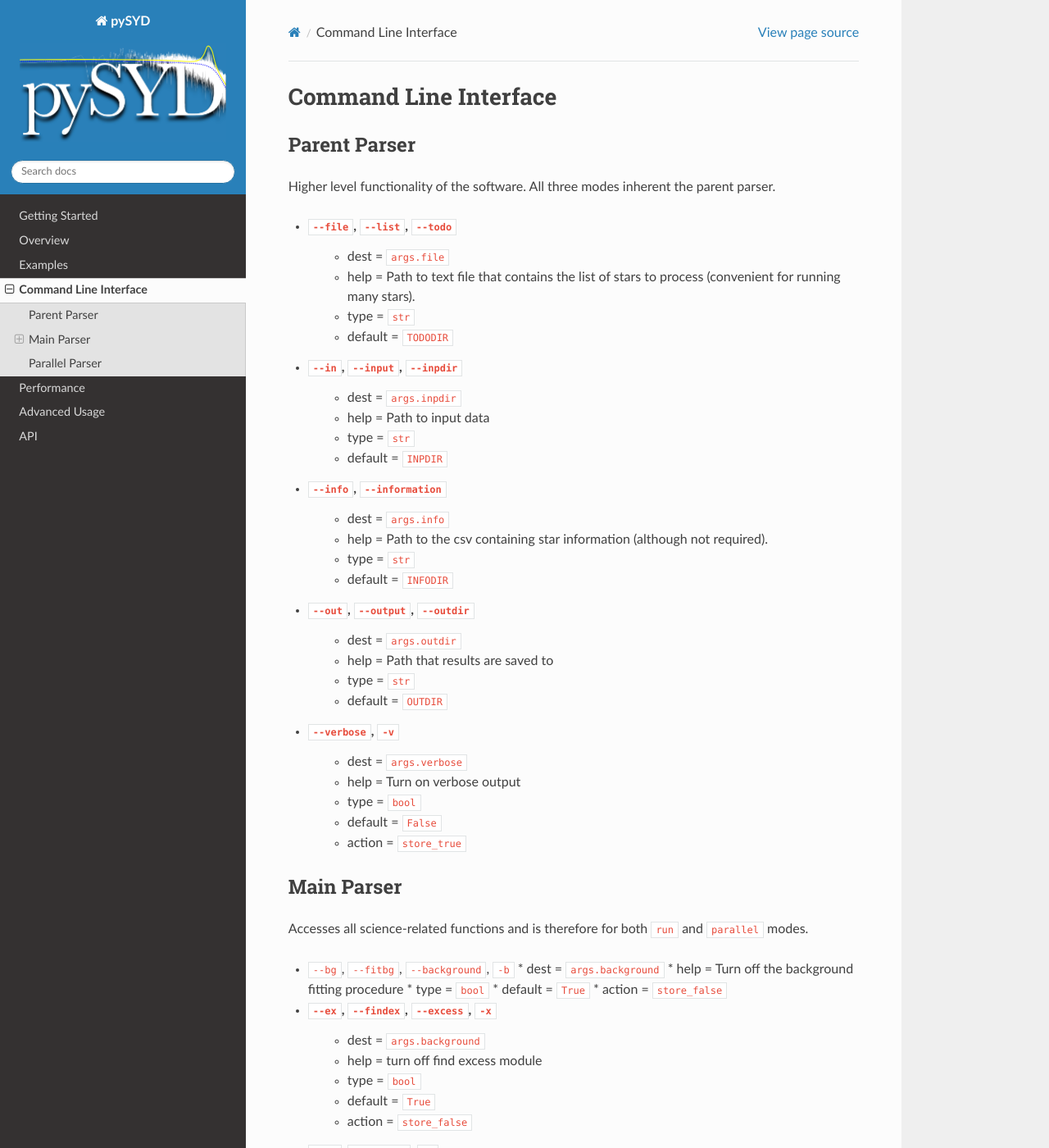
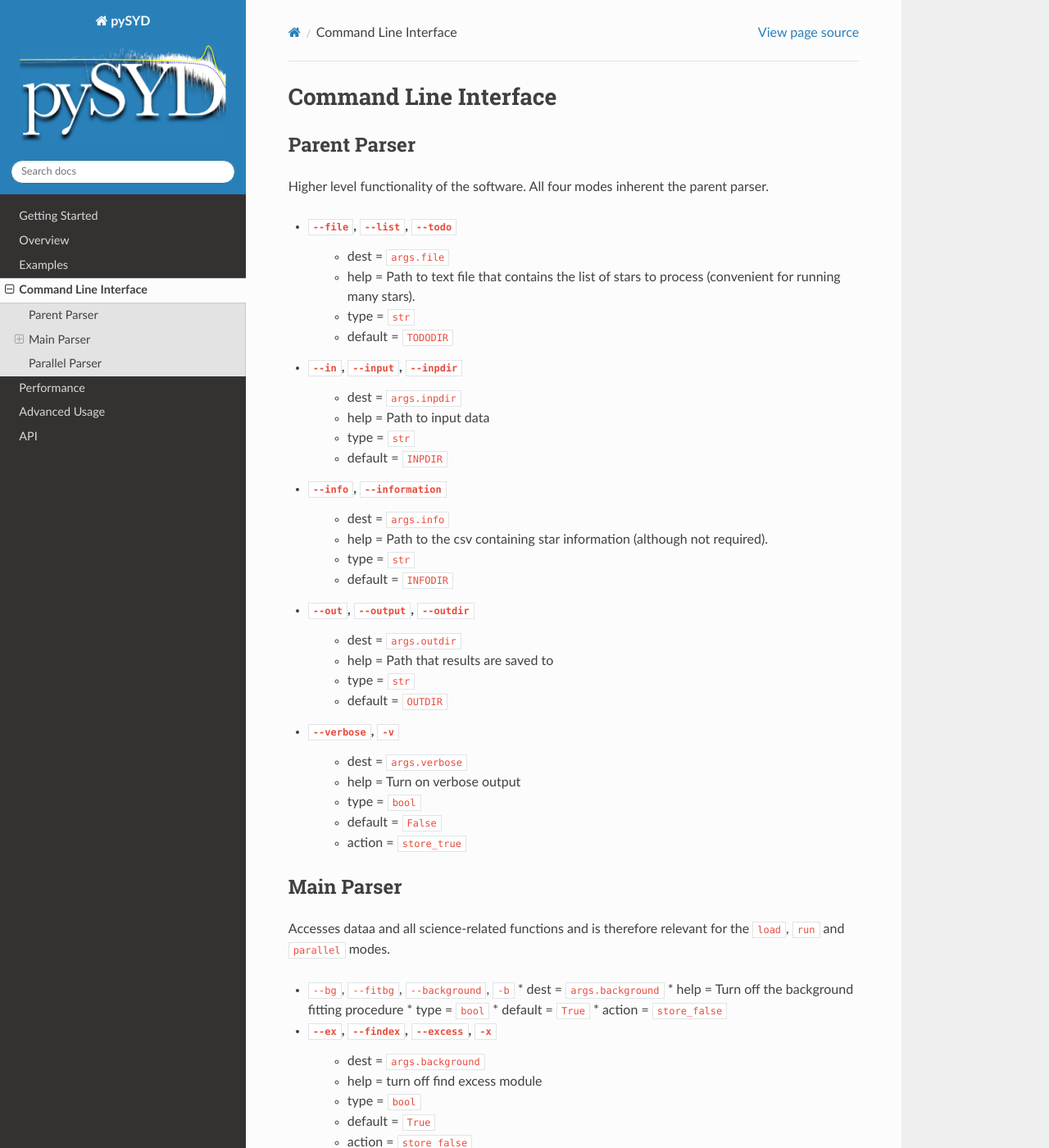
Before and after one commit to ashleychontos/pySYD, a Sphinx documentation site: the page built from docs/cli.rst, in a window 1280 px wide and 1400 px high. Shown: the whole window at 82% size. Built offline with Sphinx 7.4.7 and the Read the Docs theme 2.0.0, drawn with Linux system fonts in a browser that asks for light colours; the version number could not be read and is left out.

Commit message:
Update cli.rst

```diff
--- a/docs/cli.rst
+++ b/docs/cli.rst
@@ -9,7 +9,7 @@ Command Line Interface
 Parent Parser
 ===============
 
-Higher level functionality of the software. All three modes inherent the parent parser.
+Higher level functionality of the software. All four modes inherent the parent parser.
 
 - ``--file``, ``--list``, ``--todo``
    * dest = ``args.file``
@@ -45,7 +45,7 @@ Higher level functionality of the software. All three modes inherent the parent
 Main Parser
 =============
 
-Accesses all science-related functions and is therefore for both ``run`` and ``parallel`` modes.
+Accesses dataa and all science-related functions and is therefore relevant for the ``load``, ``run`` and ``parallel`` modes.
 
 -  ``--bg``, ``--fitbg``, ``--background``, ``-b``
    * dest = ``args.background``
```
